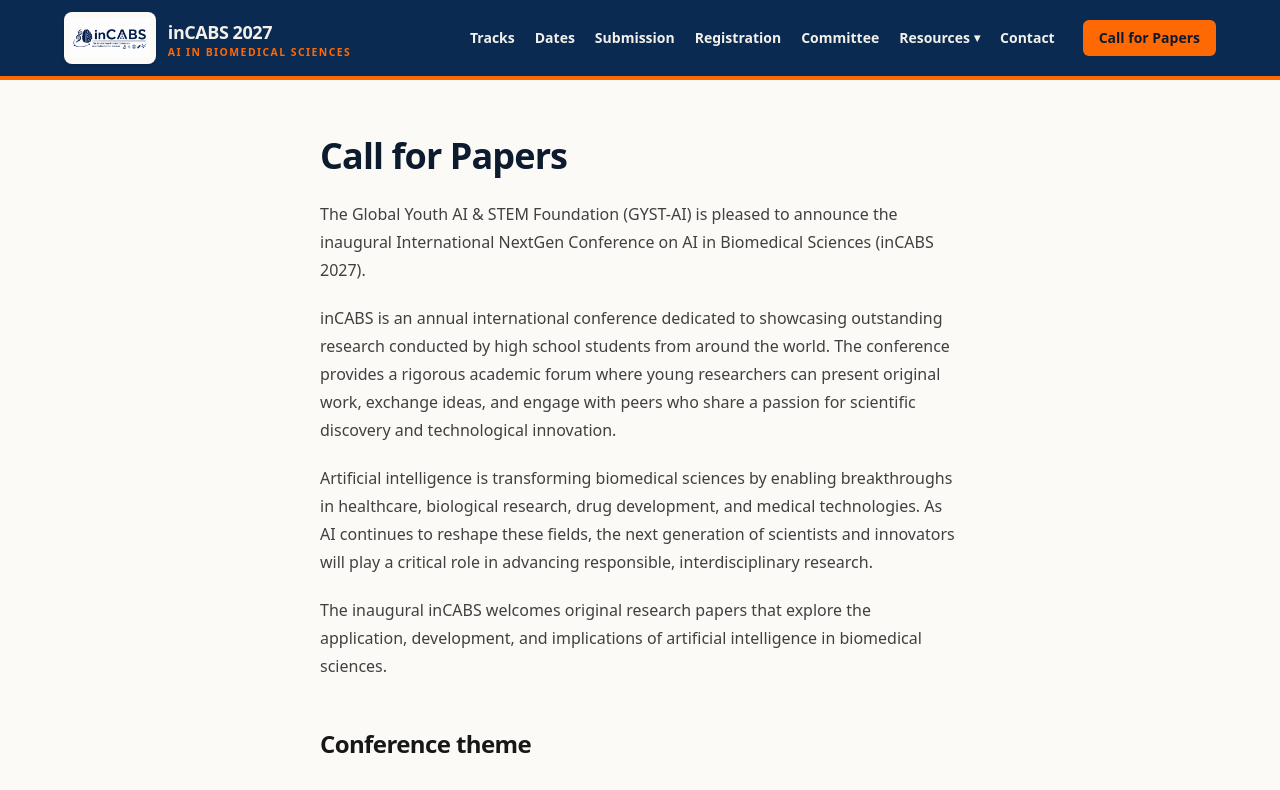
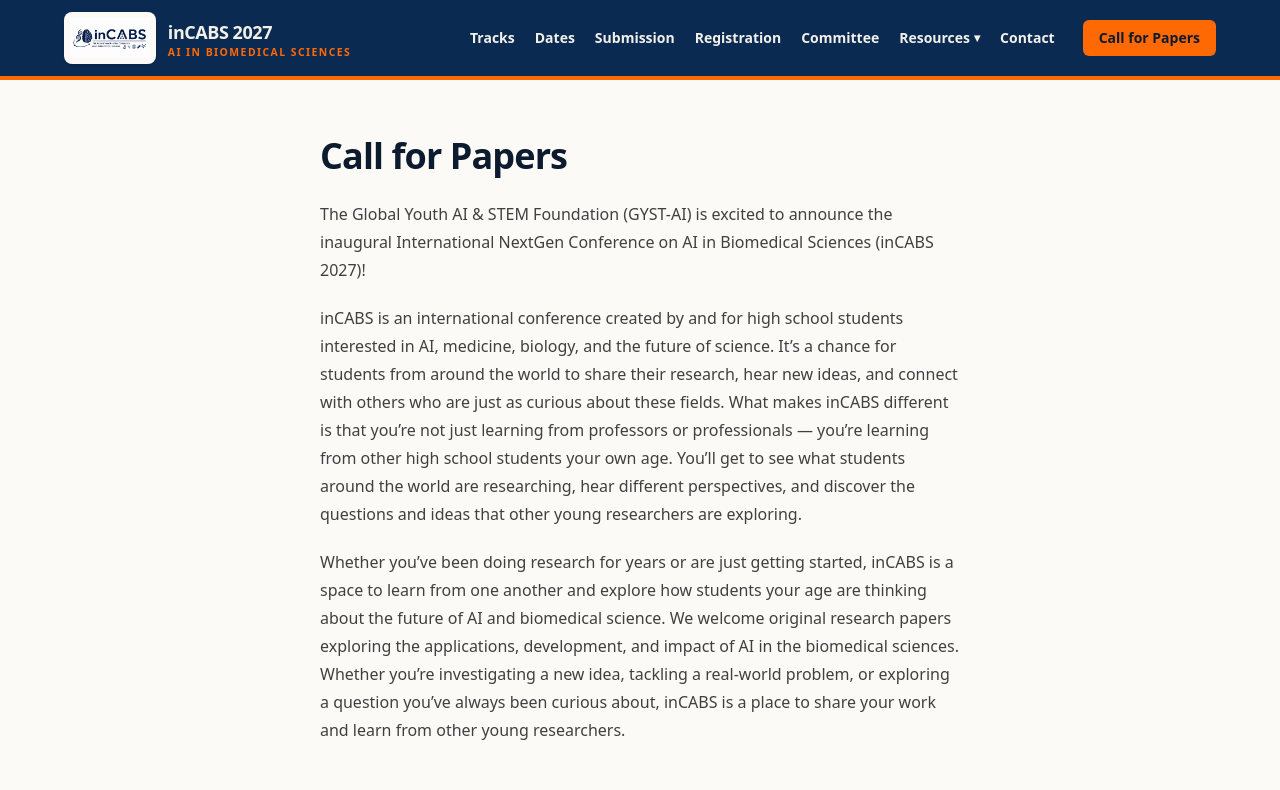
Before and after one commit to incabs-2027/incabs-2027.github.io, a Next.js app: page /call-for-papers in a window 1280 px wide. Shown: the top 790 px of the page. Built offline with nearby package versions, Linux system fonts and the light colour scheme.

Commit message:
Update cfp.mdx

```diff
--- a/src/content/2027/cfp.mdx
+++ b/src/content/2027/cfp.mdx
@@ -1,34 +1,36 @@
-The Global Youth AI & STEM Foundation (GYST-AI) is pleased to announce the
-inaugural International NextGen Conference on AI in Biomedical Sciences
-(inCABS 2027).
+The Global Youth AI & STEM Foundation (GYST-AI) is excited to announce
+the inaugural International NextGen Conference on AI in Biomedical
+Sciences (inCABS 2027)!
 
-inCABS is an annual international conference dedicated to showcasing
-outstanding research conducted by high school students from around the
-world. The conference provides a rigorous academic forum where young
-researchers can present original work, exchange ideas, and engage with
-peers who share a passion for scientific discovery and technological
-innovation.
+inCABS is an international conference created by and for high school
+students interested in AI, medicine, biology, and the future of science.
+It’s a chance for students from around the world to share their research,
+hear new ideas, and connect with others who are just as curious about these
+fields. What makes inCABS different is that you’re not just learning from
+professors or professionals — you’re learning from other high school students
+your own age. You’ll get to see what students around the world are researching,
+hear different perspectives, and discover the questions and ideas that other
+young researchers are exploring.
 
-Artificial intelligence is transforming biomedical sciences by enabling
-breakthroughs in healthcare, biological research, drug development, and
-medical technologies. As AI continues to reshape these fields, the next
-generation of scientists and innovators will play a critical role in
-advancing responsible, interdisciplinary research.
-
-The inaugural inCABS welcomes original research papers that explore the
-application, development, and implications of artificial intelligence in
-biomedical sciences.
+Whether you’ve been doing research for years or are just getting started,
+inCABS is a space to learn from one another and explore how students your age
+are thinking about the future of AI and biomedical science. We welcome original
+research papers exploring the applications, development, and impact of AI in
+the biomedical sciences. Whether you’re investigating a new idea, tackling
+a real-world problem, or exploring a question you’ve always been curious
+about, inCABS is a place to share your work and learn from other young
+researchers.
 
 ## Conference theme
 
 **Artificial Intelligence in Biomedical Sciences**
 
-Artificial intelligence has emerged as one of the most influential
-technologies in modern biomedical sciences. From accelerating genomic
-research and drug discovery to improving clinical diagnosis and healthcare
-delivery, AI is redefining how scientific discoveries are made and
-translated into real-world applications.
+Artificial intelligence has emerged as one of the most influential technologies
+in modern biomedical sciences. From accelerating genomic research and drug
+discovery to improving clinical diagnosis and healthcare delivery, AI is
+redefining how scientific discoveries are made and translated into real-world
+applications.
 
-The conference welcomes research spanning computational, experimental,
-ethical, engineering, and interdisciplinary perspectives related to AI in
-biomedical sciences.
+The conference welcomes research spanning computational, experimental, ethical,
+engineering, and interdisciplinary perspectives related to AI in biomedical
+sciences.
```
